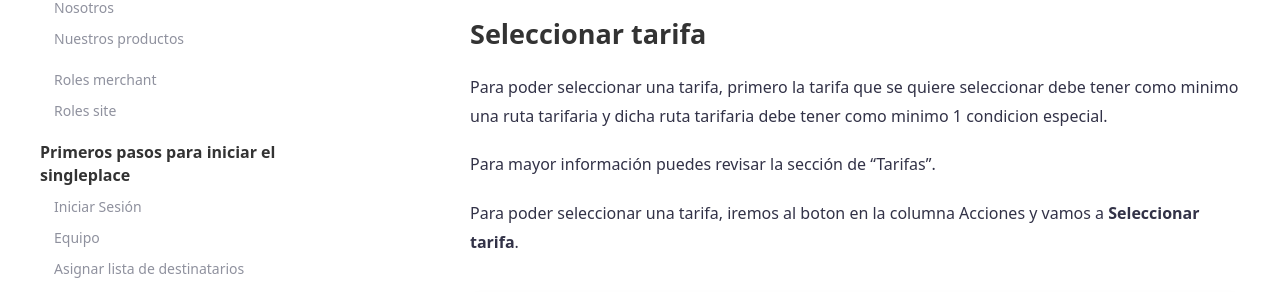
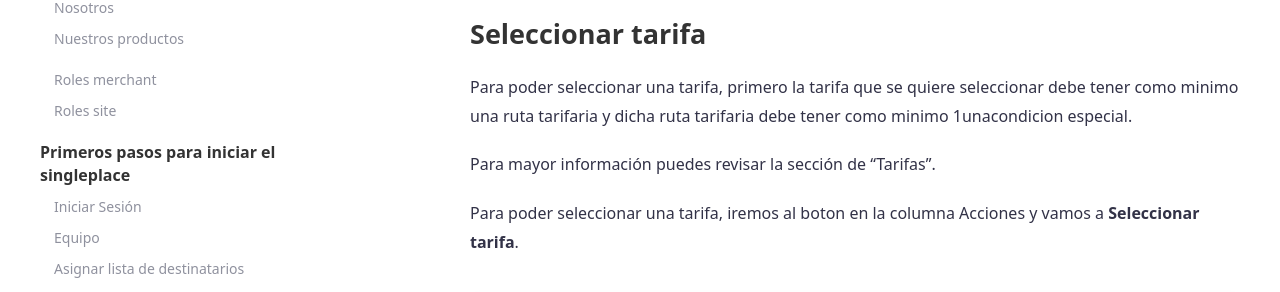
Before and after one commit to jztechpe/docshelp-old, a Jekyll site: the page built from docs/_docs/temas/logistica/coberturas_tarifas/coberturas.md, in a window 1280 px wide and 900 px high, scrolled down 6178 px. Shown: the part 184-476 px from the top of the window. Built offline with Jekyll 4.4.1, drawn with Linux system fonts in a browser that asks for light colours.

Commit message:
Finished logistic in site

```diff
--- a/docs/_docs/temas/logistica/coberturas_tarifas/coberturas.md
+++ b/docs/_docs/temas/logistica/coberturas_tarifas/coberturas.md
@@ -81,7 +81,7 @@ En esta sección crearemos "Tarifas y tiempos de envío" entre las zonas habilit
 Para mayor información puedes revisar la sección de "Tarifas".
 
 ## Seleccionar tarifa
-Para poder seleccionar una tarifa, primero la tarifa que se quiere seleccionar debe tener como minimo una ruta tarifaria y dicha ruta tarifaria debe tener como minimo 1 condicion especial.
+Para poder seleccionar una tarifa, primero la tarifa que se quiere seleccionar debe tener como minimo una ruta tarifaria y dicha ruta tarifaria debe tener como minimo 1unacondicion especial.
 
 Para mayor información puedes revisar la sección de "Tarifas".
 
```
Also changed, not shown: docs/_docs/temas/logistica/asignacion/detalles-1.png, docs/_docs/temas/logistica/asignacion/liberar-1.png.
